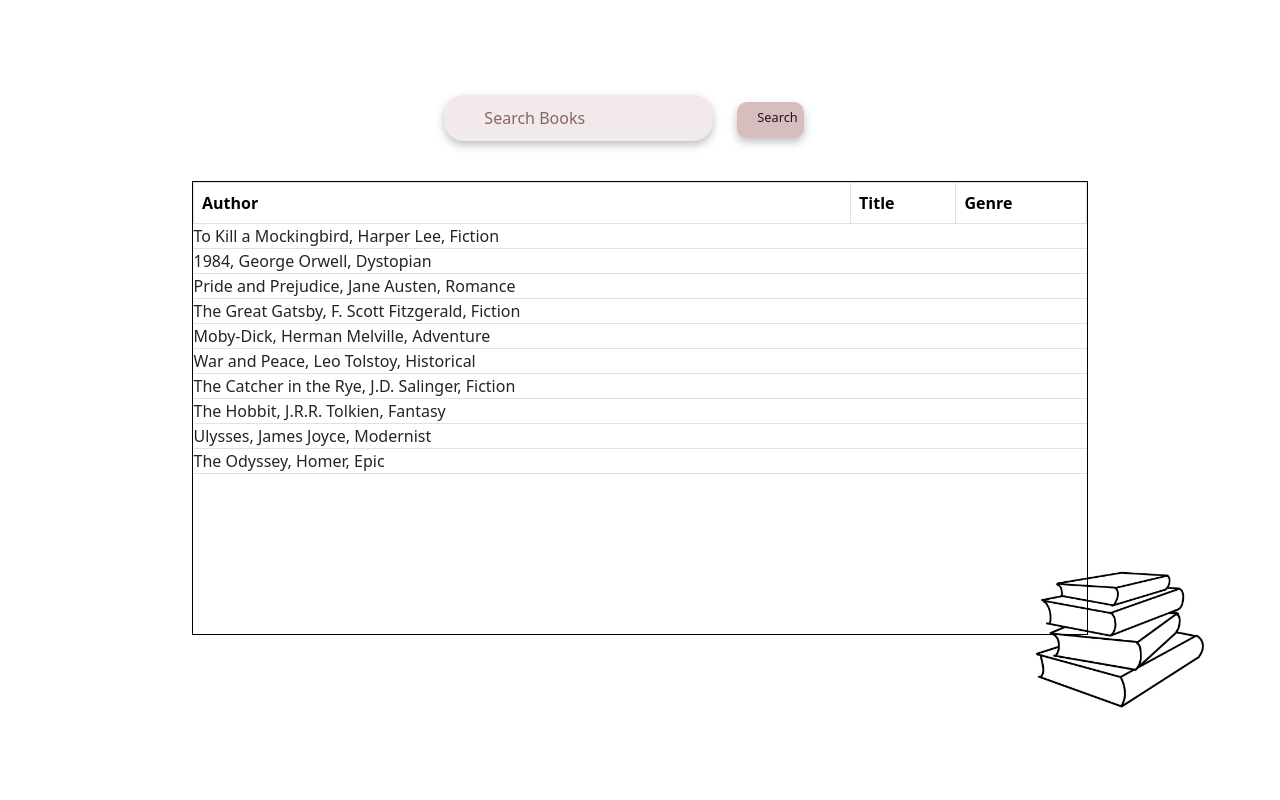
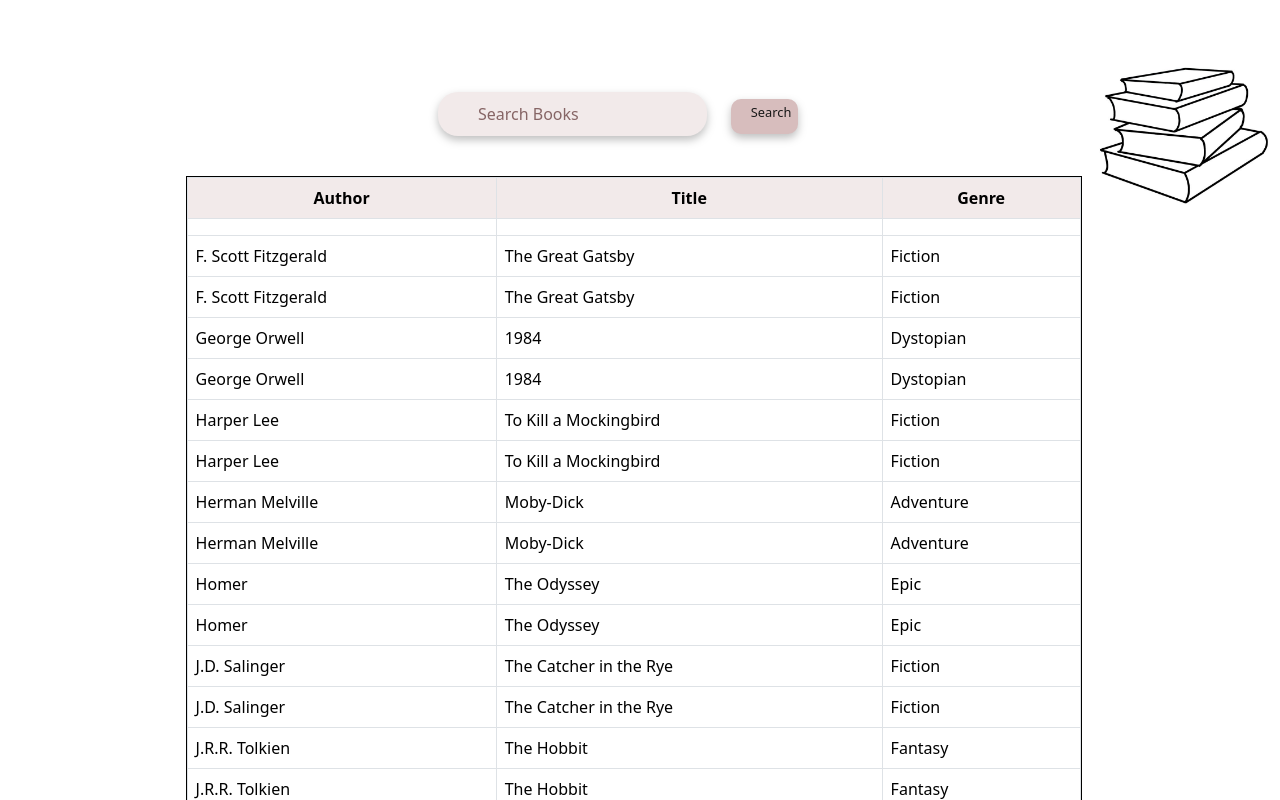
Before and after one commit to JovanaKrstevska/online-books-app, a React (Create React App) app: page / in a window 1280 px wide. Shown: the top 800 px of the page. Built offline with nearby package versions, Linux system fonts and the light colour scheme.

Commit message:
search functionality complete

```diff
--- a/src/App.css
+++ b/src/App.css
@@ -1,6 +1,6 @@
 .backgroungImage{
   position: absolute;
-  left: 80%;
-  top: 68%;
+  left: 85%;
+  top: 5%;
   width: 15%;
 }
--- a/src/components/BooksLayout/BooksLayout.css
+++ b/src/components/BooksLayout/BooksLayout.css
@@ -1,9 +1,9 @@
 .booksLayoutContainer{
     width: 70%;
-    height: 907px;
+    height: 880px;
     /* border: 1px solid black; */
     position: relative;
-    left: 15%;
+    left: 14.5%;
     top: 30%;
 }
 .searchBar{
--- a/src/components/BooksLayout/BooksLayout.js
+++ b/src/components/BooksLayout/BooksLayout.js
@@ -1,18 +1,82 @@
-//CSS
+// CSS
 import "../BooksLayout/BooksLayout.css";
 import BooksWidget from "../BooksWidget/BooksWidget";
 import Button from "../ui/Button/Button";
 import SearchBar from "../ui/SearchBar/SearchBar";
+import booksJson from "../../books.json";
+import Papa from "papaparse";
+import { useEffect, useState } from "react";
 
 function BooksLayout() {
+    const [booksCsvData, setBooksCsvData] = useState([]);
+    const [searchQuery, setSearchQuery] = useState("");
+    const [mergedBooks, setMergedBooks] = useState([]);
+    const [filteredBooks, setFilteredBooks] = useState([]);
+
+    useEffect(() => {
+        fetch('/books.csv')
+            .then(response => response.text())
+            .then(csvText => {
+                const csvParsed = Papa.parse(csvText, { header: true }).data;
+                setBooksCsvData(csvParsed);
+            });
+    }, []);
+
+    useEffect(() => {
+        if (booksCsvData.length > 0) {
+            const merged = mergeData();
+            setMergedBooks(merged);
+            setFilteredBooks(merged);
+        }
+    }, [booksCsvData]);
+
+    const mergeData = () => {
+        const merged = [];
+        booksJson.forEach(jsonItem => {
+            const matchingCsvItem = booksCsvData.find(csvItem => csvItem.id === jsonItem.id);
+            if (matchingCsvItem) {
+                merged.push({ ...jsonItem, ...matchingCsvItem });
+            } else {
+                merged.push(jsonItem);
+            }
+        });
+
+        booksCsvData.forEach(csvItem => {
+            const matchingJsonItem = booksJson.find(jsonItem => jsonItem.id === csvItem.id);
+            if (!matchingJsonItem) {
+                merged.push(csvItem);
+            }
+        });
+
+        return merged.sort((a, b) => {
+            const authorA = a.author ? a.author.toLowerCase() : '';
+            const authorB = b.author ? b.author.toLowerCase() : '';
+            return authorA.localeCompare(authorB);
+        });
+    };
+
+    const handleChangeSearchQuery = (e) => {
+        setSearchQuery(e.target.value);
+    };
+
+    const handleClickSearch = () => {
+        const filtered = mergedBooks.filter(book =>
+            (book.author && book.author.toLowerCase().includes(searchQuery.toLowerCase())) ||
+            (book.title && book.title.toLowerCase().includes(searchQuery.toLowerCase())) ||
+            (book.genre && book.genre.toLowerCase().includes(searchQuery.toLowerCase()))
+        );
+        setFilteredBooks(filtered);
+    };
+
     return (
         <div className="booksLayoutContainer">
             <div className="searchBarDiv">
-                <SearchBar className="searchBar" />
-                <Button className="buttonSearch" content={"Search"} modifier="primary" onClick={() => console.log('Primary Button Clicked')}/>
+                <SearchBar className="searchBar" value={searchQuery} onChange={handleChangeSearchQuery} />
+                <Button className="buttonSearch" content={"Search"} modifier="primary" onClick={handleClickSearch} />
             </div>
-            <BooksWidget/>
+            <BooksWidget books={filteredBooks} />
         </div>
     )
 }
+
 export default BooksLayout;
--- a/src/components/BooksWidget/BooksWidget.css
+++ b/src/components/BooksWidget/BooksWidget.css
@@ -3,5 +3,13 @@
     position: relative;
     top: 10%;
     width: 100%;
-    height: 50%;
+    height: 100%;
 }
+
+thead{
+    text-align: center;
+}
+
+.booksWidgetContainer table thead tr th {
+    background-color: #F2EAEA;
+}
--- a/src/components/BooksWidget/BooksWidget.js
+++ b/src/components/BooksWidget/BooksWidget.js
@@ -1,43 +1,11 @@
+import React from "react";
 import "../BooksWidget/BooksWidget.css";
-import booksJson from "../../books.json";
-import booksCsv from "../../books.csv";
-import Papa from "papaparse";
-import { useEffect, useState } from "react";
 import Table from "react-bootstrap/Table";
 
-function BooksWidget() {
-    const [booksCsvData, setBooksCsvData] = useState([]);
-
-    useEffect(() => {
-        const csvParsed = Papa.parse(booksCsv, { header: true }).data;
-        setBooksCsvData(csvParsed);
-    }, []);
-
-    const mergeData = () => {
-        const merged = [];
-        booksJson.forEach(jsonItem => {
-            const matchingCsvItem = booksCsvData.find(csvItem => csvItem.id === jsonItem.id);
-            if (matchingCsvItem) {
-                merged.push({ ...jsonItem, ...matchingCsvItem });
-            } else {
-                merged.push(jsonItem);
-            }
-        });
-
-        booksCsvData.forEach(csvItem => {
-            const matchingJsonItem = booksJson.find(jsonItem => jsonItem.id === csvItem.id);
-            if (!matchingJsonItem) {
-                merged.push(csvItem);
-            }
-        });
-
-        return merged;
-    };
-
-    const mergedBooks = mergeData();
+function BooksWidget({books}) {
     return (
         <div className="booksWidgetContainer">
-            <Table striped bordered hover>
+            <Table bordered >
                 <thead>
                     <tr>
                         <th scope="col">Author</th>
@@ -46,10 +14,12 @@ function BooksWidget() {
                     </tr>
                 </thead>
                 <tbody>
-                    {mergedBooks.map((book, index) => (
-                        <tr key={index}>
-                         {book.title}, {book.author}, {book.genre}
-                        </tr>
+                    {books.map((book, index) => (
+                         <tr key={index}>
+                         <td>{book.author}</td>
+                         <td>{book.title}</td>
+                         <td>{book.genre}</td>
+                     </tr>
                     ))}
                 </tbody>
             </Table>
--- a/src/components/ui/Button/Button.css
+++ b/src/components/ui/Button/Button.css
@@ -13,4 +13,5 @@ button {
     background-color: #D7BDBD;
     color: #181818;
     font-size: clamp(1px, 1vw, 15px);
+    padding-top: 1%;
   }
--- a/src/components/ui/SearchBar/SearchBar.js
+++ b/src/components/ui/SearchBar/SearchBar.js
@@ -3,7 +3,7 @@ import "../SearchBar/SearchBar.css";
 
 function SearchBar(props){
     return(
-        <input className={`${props.className ? props.className : ''}`} type="text" placeholder="Search Books" value={props.searchValue} onClick={props.onClick}></input>
+        <input className={`${props.className ? props.className : ''}`} type="search" placeholder="Search Books" value={props.searchValue} onChange={props.onChange}></input>
     )
 }
 export default SearchBar;
```
Also changed, not shown: public/books.csv (renamed from src/books.csv).
